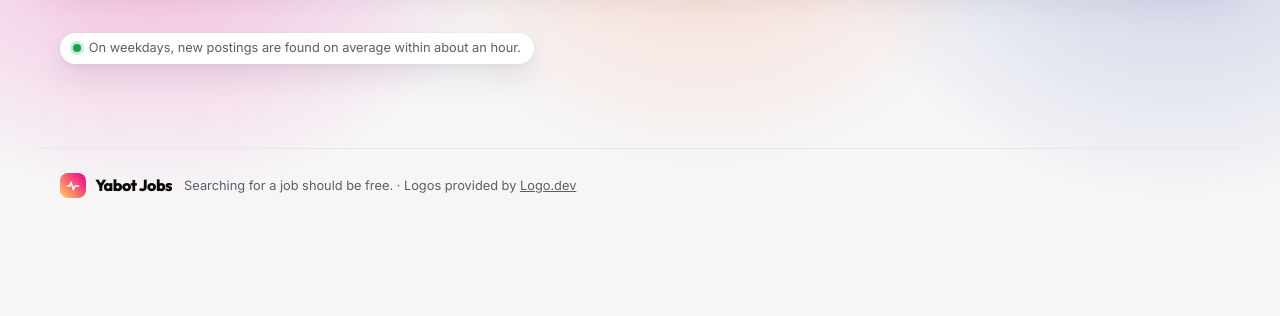
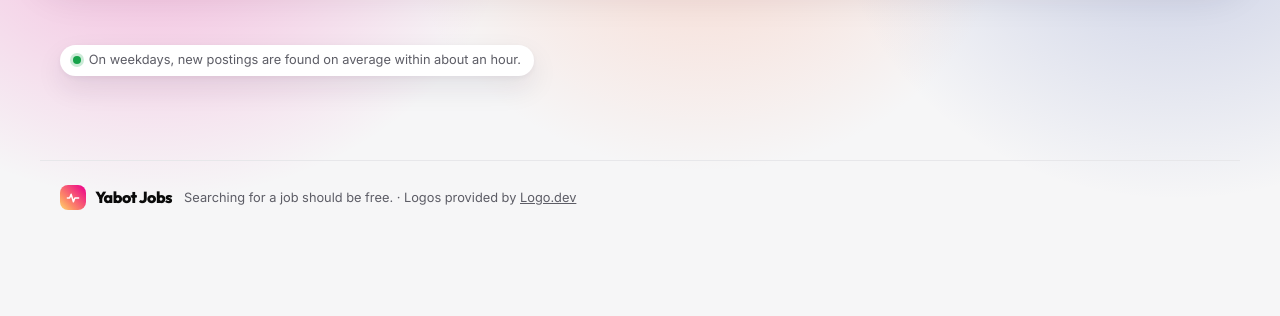
Before and after one commit to davicho01/yabot.jobs-backend, a Python web app: template templates/seo/hub.html.jinja in a window 1280 px wide. Shown: the part 94-410 px from the top of the page. Run offline with Jinja, Linux system fonts and the light colour scheme; the template is opened without the code that fills it, so the values that code supplies are empty.

Commit message:
SEO pages: more room between the title and the scan notice
Co-Authored-By: Claude Opus 5.5 <noreply@anthropic.com>
Claude-Session: https://claude.ai/code/session_01LkT1vQaWnrL6vLmrWQ1A7P

```diff
--- a/templates/seo/_base_style.html.jinja
+++ b/templates/seo/_base_style.html.jinja
@@ -158,7 +158,7 @@
   nav.breadcrumb span[aria-current] { color: var(--ink); font-weight: 600; }
   .lede { color: var(--ink-soft); font-size: 1.05rem; max-width: var(--read); margin: 0 0 1rem; }
   .meta-line { color: var(--ink-soft); font-size: 0.95rem; margin: 0.25rem 0 1rem; }
-  .notice { display: inline-flex; align-items: center; gap: 0.5rem; margin: 0 0 1.25rem; padding: 0.35rem 0.8rem; border-radius: 16px; background: var(--surface); box-shadow: var(--shadow-card); font-size: 0.8rem; color: var(--ink-soft); }
+  .notice { display: inline-flex; align-items: center; gap: 0.5rem; margin: 0.75rem 0 1.25rem; padding: 0.35rem 0.8rem; border-radius: 16px; background: var(--surface); box-shadow: var(--shadow-card); font-size: 0.8rem; color: var(--ink-soft); }
   .notice i { flex: none; width: 8px; height: 8px; border-radius: 50%; background: #16a34a; box-shadow: 0 0 0 3px color-mix(in srgb, #16a34a 22%, transparent); }
   .notice + h2 { margin-top: 1rem; }
   .head-actions { display: flex; flex-wrap: wrap; gap: 0.6rem; margin: 0 0 0.5rem; }
```
